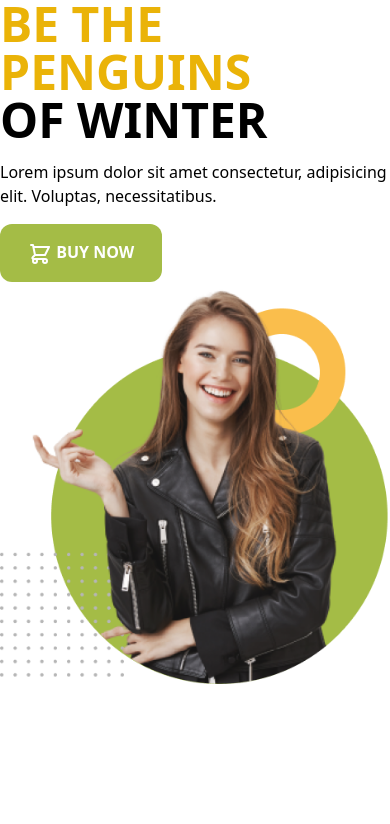
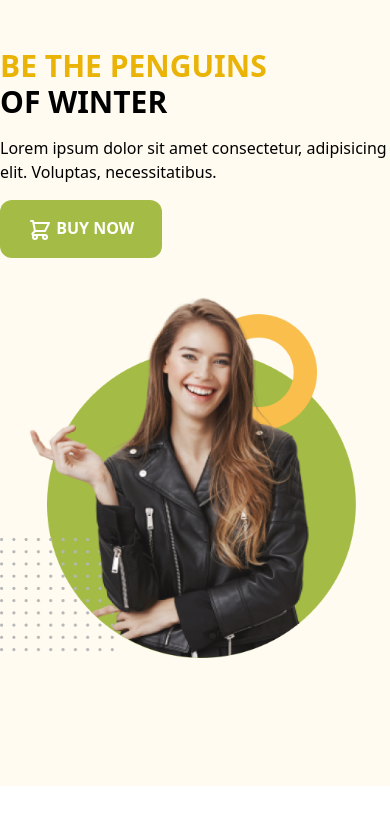
Before and after one commit to bishnuphitron/penguin-fashion-with-tailwind, a plain HTML site: page index.html in a window 390 px wide. Drawn offline with nearby package versions, Linux system fonts and the light colour scheme.

Commit message:
Make header responsive, and set custom color

```diff
--- a/index.html
+++ b/index.html
@@ -14,6 +14,7 @@
         extend: {
           colors: {
             clifford: '#da373d',
+            penguin: '#FFFBF0',
           }
         }
       }
@@ -22,10 +23,10 @@
 </head>
 
 <body>
-  <header>
-    <section class="container mx-auto">
+  <header class="bg-penguin pb-32 pt-12">
+    <section class="container mx-auto sm:flex items-center justify-around">
       <div class="space-y-4">
-        <h1 class="text-5xl uppercase font-bold">
+        <h1 class="text-3xl sm:text-5xl uppercase font-bold">
           <span class="text-yellow-500">Be the Penguins</span>
           <br>
           <span>Of winter</span>
@@ -38,8 +39,8 @@
           Buy Now
         </button>
       </div>
-      <div>
-        <img src="images/model.png" alt="">
+      <div class="pt-8 sm:pt-0">
+        <img class="w-11/12 sm:w-full" src="images/model.png" alt="">
       </div>
     </section>
   </header>
```
